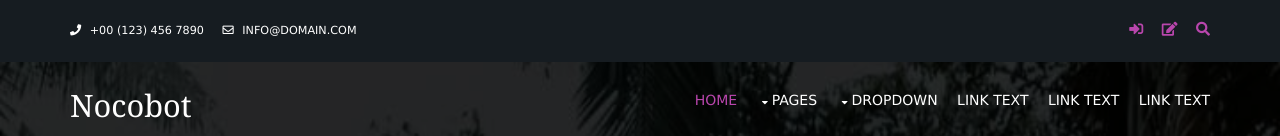
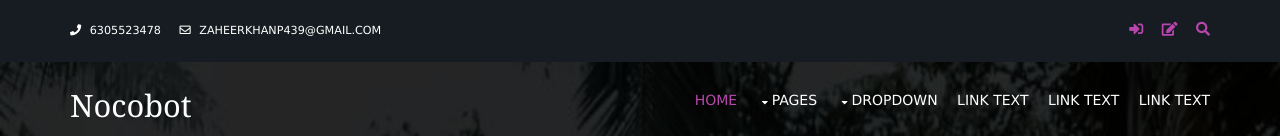
Before and after one commit to zaheerkhan02/zaheer_02, a plain HTML site: page index.html in a window 1280 px wide. Shown: the top 136 px of the page. Drawn offline with Linux system fonts and the light colour scheme; files whose address does not match are found by name.

Commit message:
Update index.html

```diff
--- a/index.html
+++ b/index.html
@@ -24,8 +24,8 @@ Licence URI: https://www.os-templates.com/template-terms
     <div class="fl_left">
       <!-- ################################################################################################ -->
       <ul class="nospace">
-        <li><i class="fas fa-phone rgtspace-5"></i> +00 (123) 456 7890</li>
-        <li><i class="far fa-envelope rgtspace-5"></i> info@domain.com</li>
+        <li><i class="fas fa-phone rgtspace-5"></i> 6305523478</li>
+        <li><i class="far fa-envelope rgtspace-5"></i> zaheerkhanp439@gmail.com</li>
       </ul>
       <!-- ################################################################################################ -->
     </div>
```
